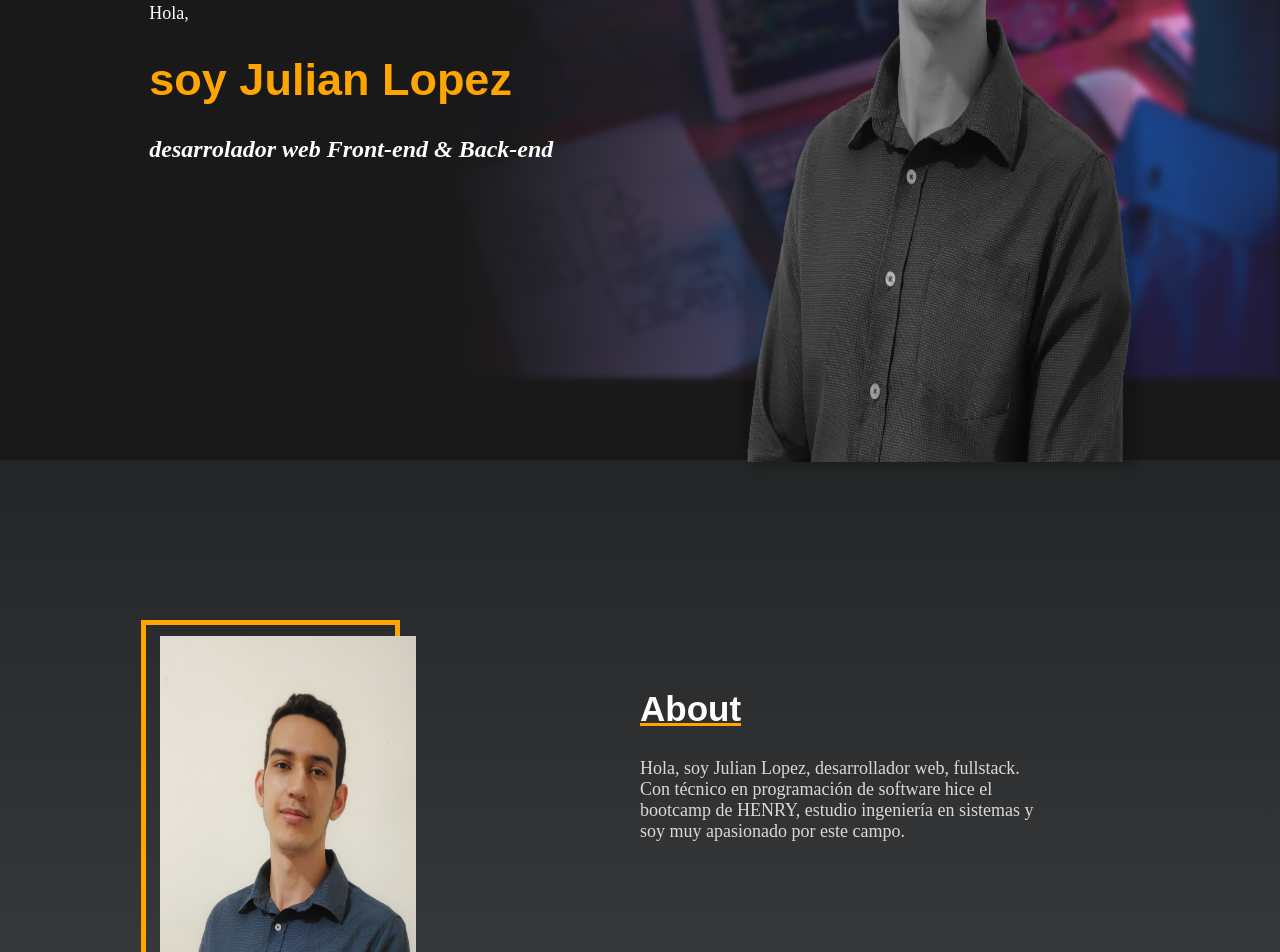
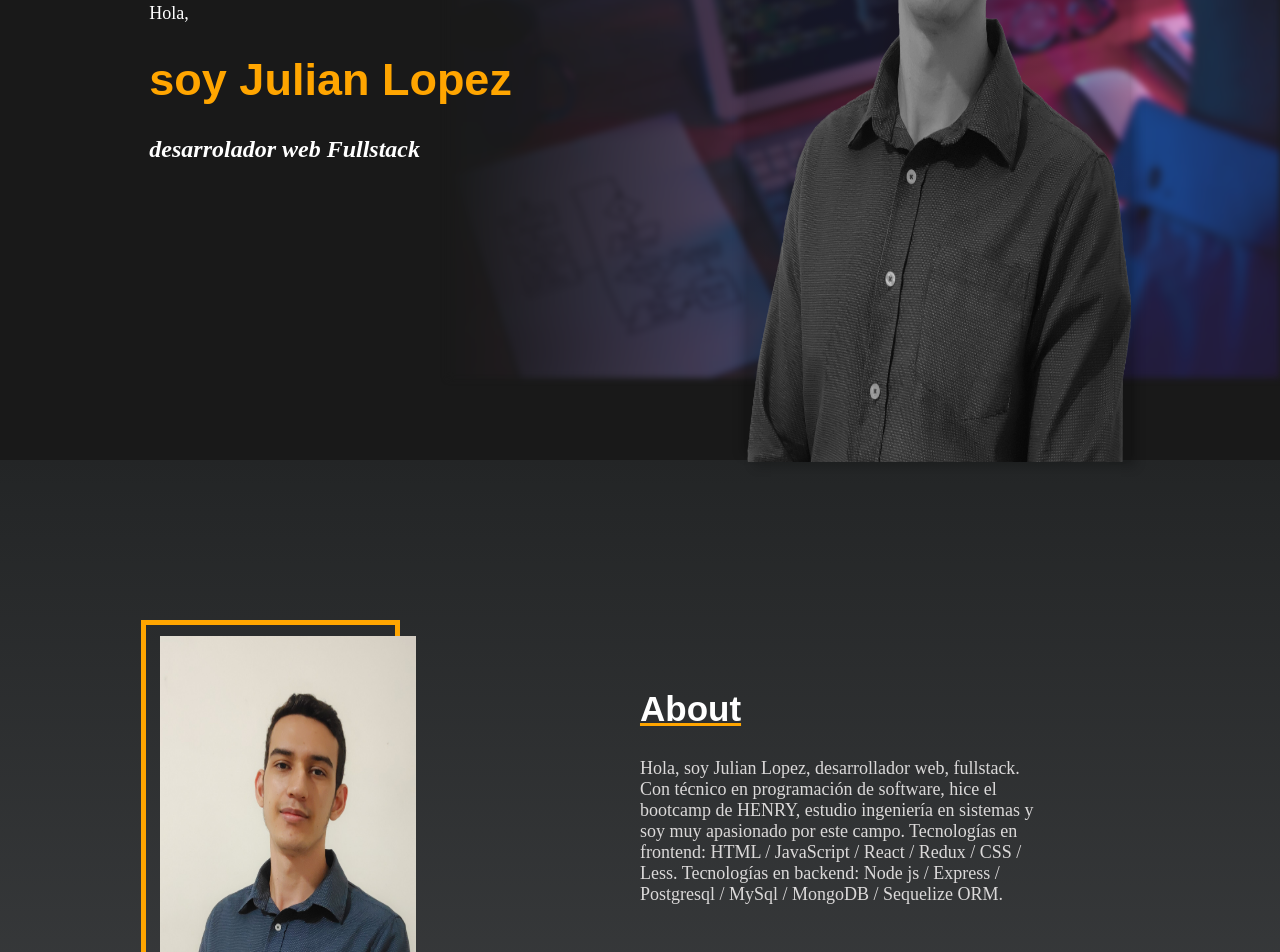
Before and after one commit to Julian-Lop/portfolio, a React (Create React App) app: page / in a window 1280 px wide. Shown: the part 420-1372 px from the top of the page. Built offline with nearby package versions, Linux system fonts and the light colour scheme.

Commit message:
portfolio deploy proyecto2

```diff
--- a/src/components/SectionAbout.js
+++ b/src/components/SectionAbout.js
@@ -11,9 +11,11 @@ function SectionAbout() {
         <div className="left-part" >
           <h2>About</h2>
           <p>
-            Hola, soy Julian Lopez, desarrollador web, fullstack. Con técnico en programación de software
+            Hola, soy Julian Lopez, desarrollador web, fullstack. Con técnico en programación de software,
             hice el bootcamp de HENRY, estudio ingeniería en sistemas y soy muy
             apasionado por este campo.
+            Tecnologías en frontend: HTML / JavaScript / React / Redux / CSS / Less.
+            Tecnologías en backend: Node js / Express / Postgresql / MySql / MongoDB / Sequelize ORM.
           </p>
         </div>
         <div>
--- a/src/components/SectionContact.js
+++ b/src/components/SectionContact.js
@@ -38,13 +38,14 @@ function SectionContact() {
 
   function enviarEmail(e){
       e.preventDefault();
-
+    if(!errorName && !errorEmail){
       emailjs.sendForm('gmailMensajeForm', 'template_pu1aqwb', e.target,'user_2P3A2kGKipIK2t8RPnwUP')
         .then((result) => {
             alert('mensaje enviado con exito')
         }, (error) => {
             alert(error.message)
         });
+    }
   }
 
   return (
--- a/src/components/SectionIntro.js
+++ b/src/components/SectionIntro.js
@@ -11,7 +11,7 @@ function SectionIntro() {
         <h1 className="highlight">
         soy Julian Lopez
         </h1>
-        <h2><i>desarrolador web Front-end & Back-end</i></h2>
+        <h2><i>desarrolador web Fullstack</i></h2>
       </div>
       <div className="perfil" >
         <div className="gradient"></div>
```
Also changed, not shown: 9 other files (tests, documents, lock files or other folders).
